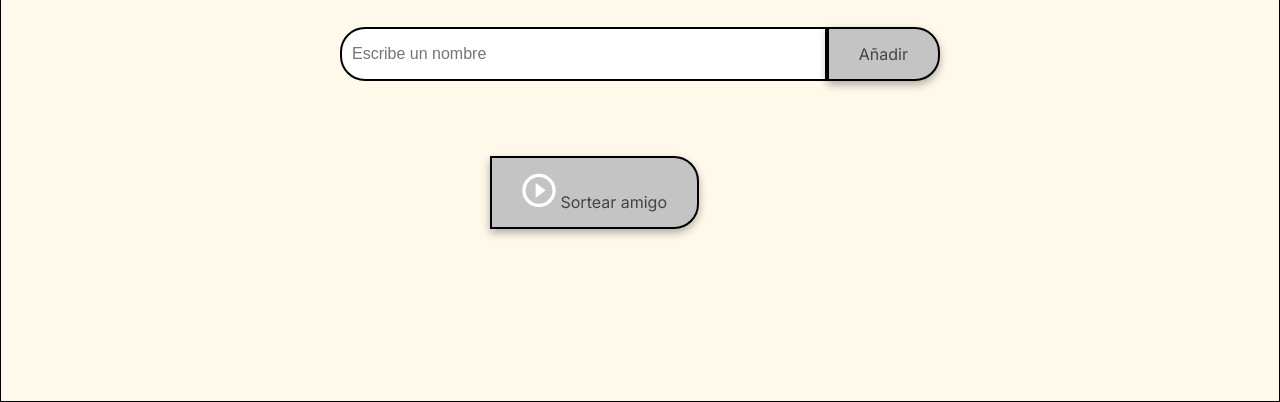
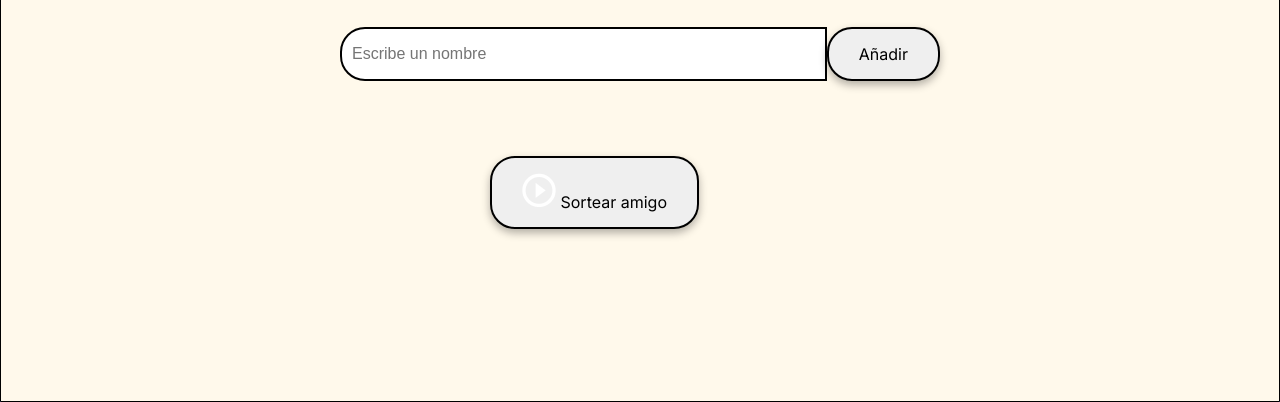
Before and after one commit to camilarojas19/Juego-amigo-secreto-Alura, a plain HTML site: page index.html in a window 1280 px wide. Shown: the part 398-800 px from the top of the page. Drawn offline with Linux system fonts and the light colour scheme.

```diff
--- a/style.css
+++ b/style.css
@@ -115,14 +115,14 @@ button {
     cursor: pointer;
 }
 
-.button-add {
-    background-color: var(--color-tertiary);
-    color: var(--color-text);
+.button-add:active {
+    background-color: yellow;
+    color: black;
     border-radius: 0 25px 25px 0;
 }
 
 .button-add:hover {
-    background-color: #a1a1a1;
+    background-color: yellow;
 }
 
 /* Listas */
```
Also changed, not shown: app.js (+0 -7 lines).
